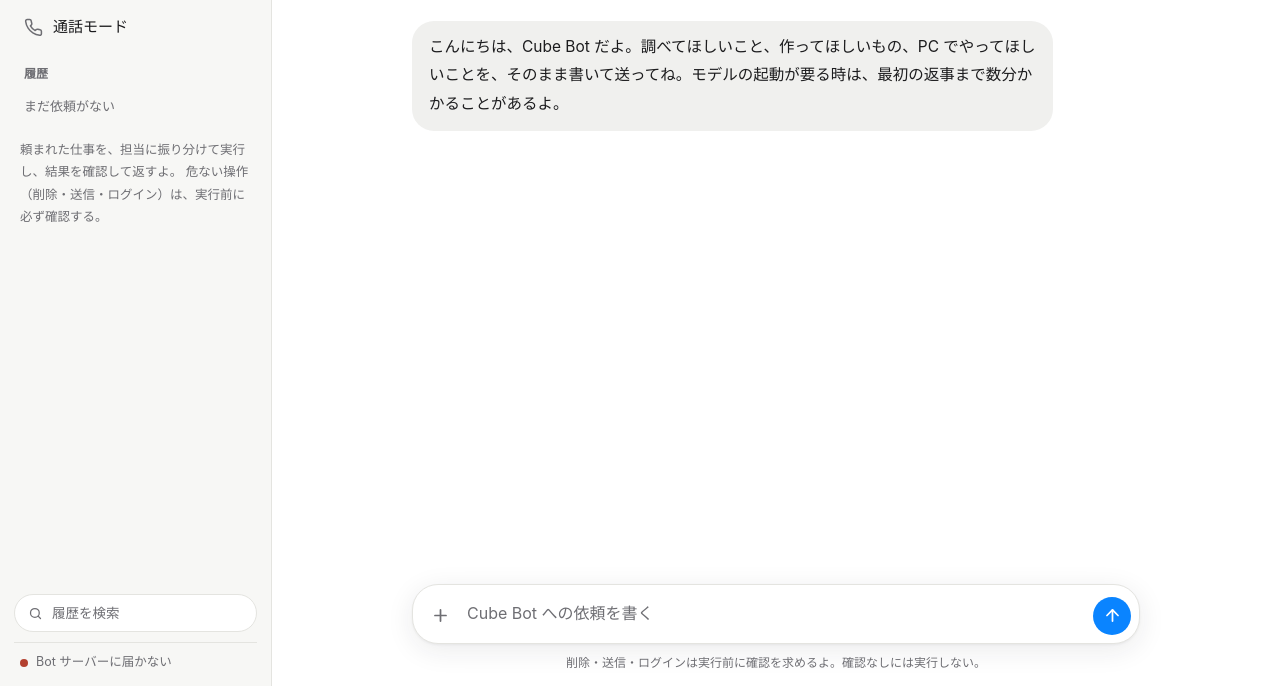
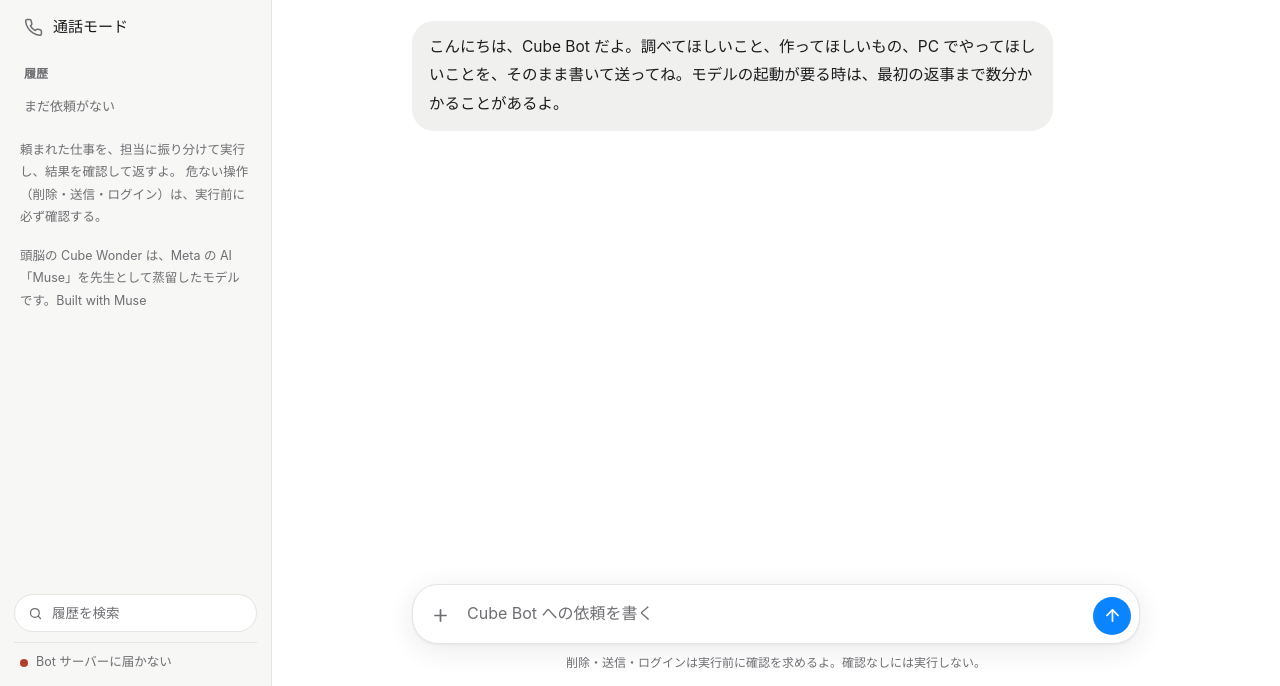
Before and after one commit to ydf65ypmtj-boop/cube-bot, a plain HTML site: page index.html in a window 1280 px wide. Shown: the part 114-800 px from the top of the page. Drawn offline with Linux system fonts and the light colour scheme; no server answers.

Commit message:
Cube Wonderのクレジット表示を追加（Built with Muse）

```diff
--- a/index.html
+++ b/index.html
@@ -46,6 +46,10 @@
         <p class="side-note">
           頼まれた仕事を、担当に振り分けて実行し、結果を確認して返すよ。
           危ない操作（削除・送信・ログイン）は、実行前に必ず確認する。
+        </p>
+
+        <p class="side-note">
+          頭脳の Cube Wonder は、Meta の AI「Muse」を先生として蒸留したモデルです。Built with Muse
         </p>
 
         <div class="side-bottom">
```
